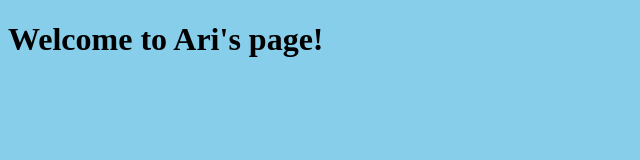
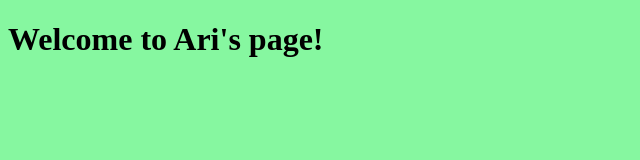
Before and after one commit to AriannaPisano/css, a plain HTML site: page index.html in a window 1280 px wide. Shown: the whole page, without its empty margins (0-640 px from the left). Drawn offline with Linux system fonts and the light colour scheme.

Commit message:
adding color

```diff
--- a/index.html
+++ b/index.html
@@ -7,7 +7,7 @@
     <title>Document</title>
     <style>
         body {
-        background: skyblue
+        background: #86f7a0
         }
     </style>
 </head>
```
